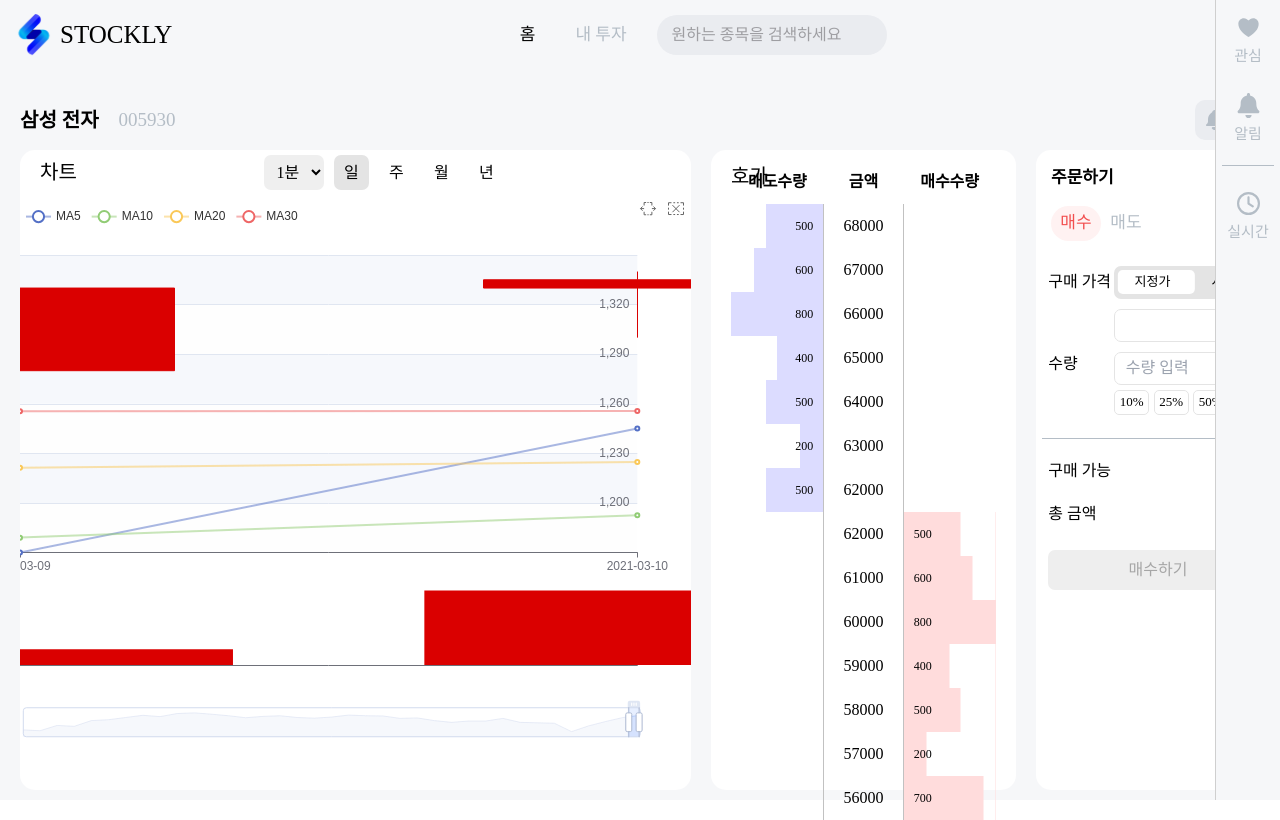
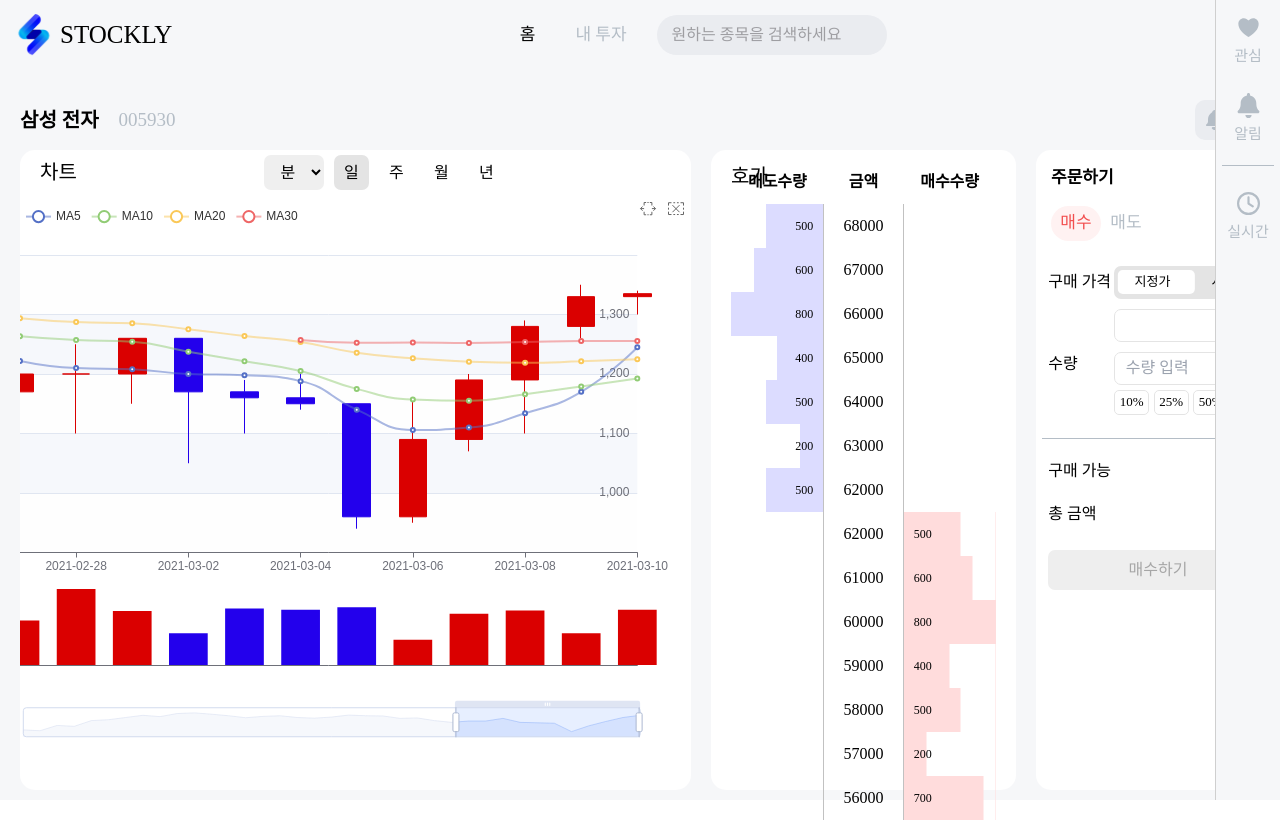
Before and after one commit to sykang519/StocklyFrontend, a React (Vite) app: page /details in a window 1280 px wide. Built offline with nearby package versions, Linux system fonts and the light colour scheme; a web font is replaced by a local one; what chartjs-plugin-zoom would draw is missing.

Commit message:
design: 차트 커스텀

```diff
--- a/src/components/stockDetails/ChartContainer.tsx
+++ b/src/components/stockDetails/ChartContainer.tsx
@@ -2,8 +2,9 @@ import DayChart from './DayChart';
 import MonthChart from './MonthChart';
 import WeekChart from './WeekChart';
 import YearChart from './YearChart';
+import OneMinChart from './OneMinChart';
+import FiveMinChart from './FiveMinChart';
 import { useState } from 'react';
-
 
 const ChartContainer: React.FC = () => {
   const [filter, setFilter] = useState('day');
@@ -14,12 +15,14 @@ const ChartContainer: React.FC = () => {
       <div className="w-full flex justify-between items-center h-[7%]">
         <p className="ml-[20px] text-[20px]">차트</p>
         <div>
-        <select
-            className={`w-[60px] h-[35px] mx-[5px] my-[10px] rounded-[7px] outline-none cursor-pointer text-center ${filter === 'min' ? 'bg-gray' : 'bg-transparent'}`}
-            onClick={() => setFilter("min")}
+          <select
+            className={`w-[60px] h-[35px] mx-[5px] my-[10px] rounded-[7px] outline-none cursor-pointer text-center ${filter.includes('min') ? 'bg-gray' : 'bg-transparent'}`}
+            onChange={(e) => setFilter(e.target.value)}
+            defaultValue="" // select의 초기값 설정
           >
-            <option value="1m">1분</option>
-            <option value="5m">5분</option>
+            <option value="" disabled>분</option>
+            <option value="1min">1분</option>
+            <option value="5min">5분</option>
           </select>
           <button
             className={`w-[35px] h-[35px] mx-[5px] my-[10px] rounded-[7px] transition-colors duration-300 ease-in-out ${filter === 'day' ? 'bg-gray' : 'bg-transparent'}`}
@@ -48,11 +51,13 @@ const ChartContainer: React.FC = () => {
         </div>
         <div></div>
       </div>
-      <div className="flex-growflex flex-col justify-center items-center w-full h-[93%]">
-        {filter === "day" && <DayChart />}
-        {filter === "week" && <WeekChart />}
-        {filter === "month" && <MonthChart />}
-        {filter === "year" && <YearChart />}
+      <div className="flex-grow flex flex-col justify-center items-center w-full h-[93%]">
+        {filter === '1min' && <OneMinChart />}
+        {filter === '5min' && <FiveMinChart />}
+        {filter === 'day' && <DayChart />}
+        {filter === 'week' && <WeekChart />}
+        {filter === 'month' && <MonthChart />}
+        {filter === 'year' && <YearChart />}
       </div>
     </div>
   );
--- a/src/components/stockDetails/DayChart.tsx
+++ b/src/components/stockDetails/DayChart.tsx
@@ -448,8 +448,8 @@ const DayChart = () => {
       },
     ],
     dataZoom: [
-      { type: 'inside', xAxisIndex: [0, 1], start: 98, end: 100 },
-      { show: true, xAxisIndex: [0, 1], type: 'slider', top: '85%', start: 98, end: 100 },
+      { type: 'inside', xAxisIndex: [0, 1], start: 70, end: 100 },
+      { show: true, xAxisIndex: [0, 1], type: 'slider', top: '85%', start: 70, end: 100 },
     ],
     series: [
       {
--- a/src/components/stockDetails/MonthChart.tsx
+++ b/src/components/stockDetails/MonthChart.tsx
@@ -224,8 +224,8 @@ const MonthChart = () => {
       },
     ],
     dataZoom: [
-      { type: 'inside', xAxisIndex: [0, 1], start: 98, end: 100 },
-      { show: true, xAxisIndex: [0, 1], type: 'slider', top: '85%', start: 98, end: 100 },
+      { type: 'inside', xAxisIndex: [0, 1], start: 30, end: 100 },
+      { show: true, xAxisIndex: [0, 1], type: 'slider', top: '85%', start: 30, end: 100 },
     ],
     series: [
       {
--- a/src/components/stockDetails/WeekChart.tsx
+++ b/src/components/stockDetails/WeekChart.tsx
@@ -224,8 +224,8 @@ const WeekChart = () => {
       },
     ],
     dataZoom: [
-      { type: 'inside', xAxisIndex: [0, 1], start: 98, end: 100 },
-      { show: true, xAxisIndex: [0, 1], type: 'slider', top: '85%', start: 98, end: 100 },
+      { type: 'inside', xAxisIndex: [0, 1], start: 50, end: 100 },
+      { show: true, xAxisIndex: [0, 1], type: 'slider', top: '85%', start: 50, end: 100 },
     ],
     series: [
       {
--- a/src/components/stockDetails/YearChart.tsx
+++ b/src/components/stockDetails/YearChart.tsx
@@ -216,8 +216,8 @@ const YearChart = () => {
       },
     ],
     dataZoom: [
-      { type: 'inside', xAxisIndex: [0, 1], start: 98, end: 100 },
-      { show: true, xAxisIndex: [0, 1], type: 'slider', top: '85%', start: 98, end: 100 },
+      { type: 'inside', xAxisIndex: [0, 1], start: 0, end: 100 },
+      { show: true, xAxisIndex: [0, 1], type: 'slider', top: '85%', start: 0, end: 100 },
     ],
     series: [
       {
```
